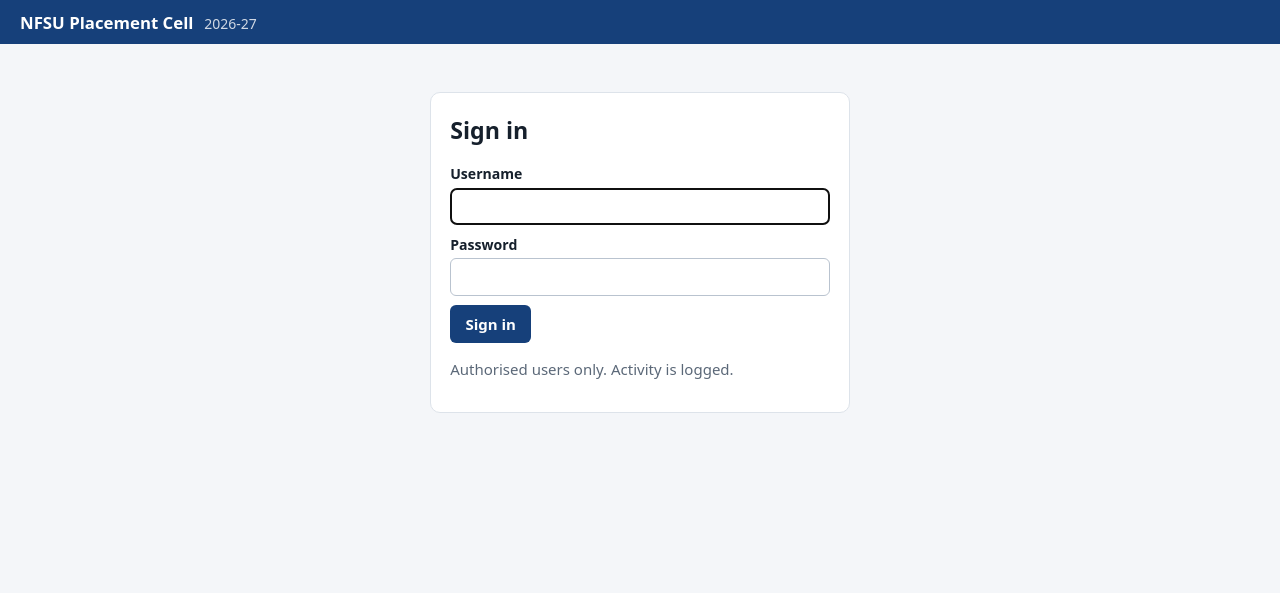
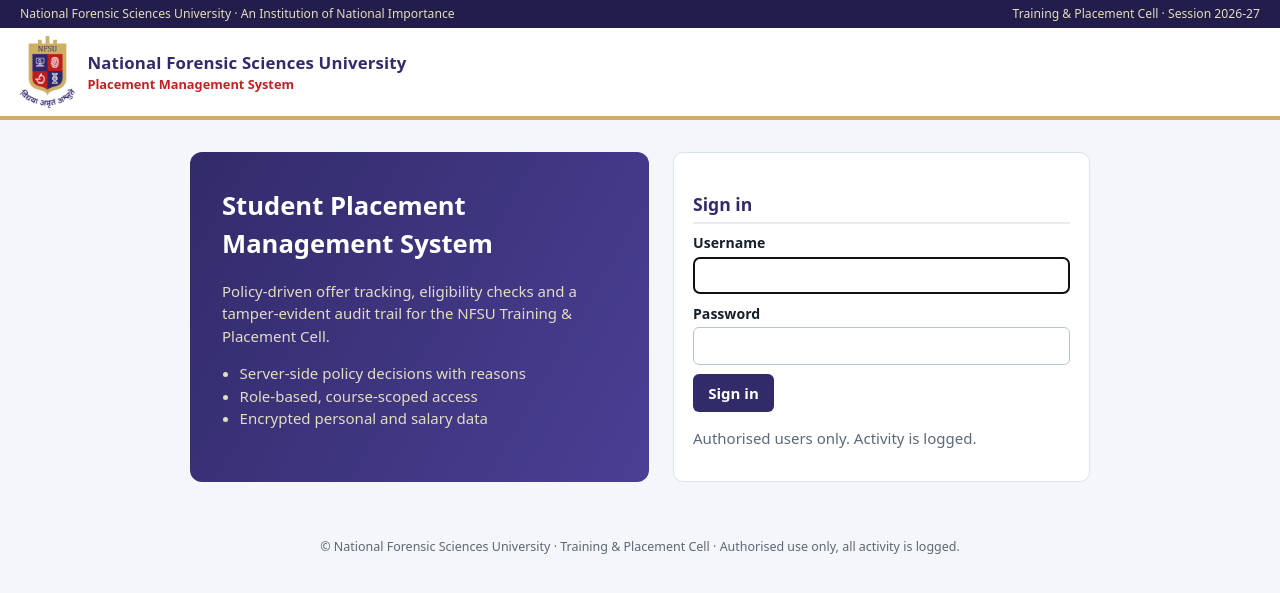
Before and after one commit to shreyamishra-25/placement_cell, a Flask app: page /login in a window 1280 px wide. Shown: the top 593 px of the page. Run offline with Flask 3, Linux system fonts and the light colour scheme; some libraries are stand-ins or nearby versions.

Commit message:
NFSU logo and theme

```diff
--- a/app/__init__.py
+++ b/app/__init__.py
@@ -4,7 +4,7 @@ import secrets
 from datetime import timedelta
 
 from cryptography.fernet import Fernet
-from flask import Flask, render_template, request
+from flask import Flask, render_template, request, url_for
 from flask_login import LoginManager
 from flask_wtf.csrf import CSRFError, CSRFProtect, generate_csrf
 from markupsafe import Markup, escape
@@ -101,6 +101,14 @@ def create_app(overrides=None):
             COURSES=COURSES,
         )
 
+    def logo_url():
+        # Drop the official logo at app/static/img/nfsu-logo.(png|svg|jpg|webp); a neutral monogram shows until then.
+        for ext in ("png", "svg", "jpg", "jpeg", "webp"):
+            if os.path.exists(os.path.join(app.static_folder, "img", f"nfsu-logo.{ext}")):
+                return url_for("static", filename=f"img/nfsu-logo.{ext}")
+        return None
+
+    app.jinja_env.globals["logo_url"] = logo_url
     app.jinja_env.globals["csrf_input"] = lambda: Markup(
         f'<input type="hidden" name="csrf_token" value="{escape(generate_csrf())}">')
 
--- a/app/static/style.css
+++ b/app/static/style.css
@@ -49,3 +49,54 @@ dl.kv{display:grid;grid-template-columns:max-content 1fr;gap:.3rem 1.2rem;margin
 .pager{display:flex;gap:.5rem;margin:.8rem 0;align-items:center}
 code,.mono{font-family:ui-monospace,Menlo,Consolas,monospace;font-size:.82rem;word-break:break-all}
 .row{display:flex;flex-wrap:wrap;gap:.6rem;align-items:center}
+
+/* ---- NFSU theme ---- */
+:root{--brand:#0b2a5b;--brand2:#e6ecf7;--accent:#b3202a;--gold:#d9a400}
+.utility{background:#071c3f;color:#c9d6ee;font-size:.76rem;display:flex;flex-wrap:wrap;justify-content:space-between;gap:.2rem 1rem;padding:.3rem 1.25rem}
+header.top{background:#fff;color:var(--ink);border-bottom:4px solid var(--accent);padding:.7rem 1.25rem;justify-content:space-between}
+header.top a{color:var(--brand)}
+.brand{display:flex;align-items:center;gap:.8rem;text-decoration:none}
+.brand-text b{display:block;font-size:1.05rem;color:var(--brand);letter-spacing:.01em}
+.brand-text small{display:block;margin:0;opacity:1;color:var(--accent);font-weight:600;font-size:.8rem}
+.logo{height:54px;width:auto;display:block}
+.mono-logo{display:flex;align-items:center;justify-content:center;width:54px;height:54px;border-radius:50%;background:var(--brand);color:#fff;font-weight:800;font-size:.8rem;border:3px solid var(--gold)}
+.who{display:flex;align-items:center;gap:.6rem;font-weight:600;color:var(--brand)}
+.who small{display:block;font-weight:400;color:var(--mute);font-size:.72rem}
+.avatar{width:34px;height:34px;border-radius:50%;background:var(--brand);color:#fff;display:flex;align-items:center;justify-content:center}
+button.signout{background:var(--accent);padding:.35rem .8rem;font-size:.85rem}
+nav.menu{background:var(--brand);display:flex;flex-wrap:wrap;gap:0;padding:0 .8rem;margin:0}
+nav.menu a{color:#fff;text-decoration:none;padding:.65rem .9rem;font-size:.9rem;font-weight:500;border-bottom:3px solid transparent}
+nav.menu a:hover{background:#12397a;border-bottom-color:var(--gold);text-decoration:none}
+.hero{display:flex;flex-wrap:wrap;justify-content:space-between;align-items:center;gap:1rem;background:linear-gradient(120deg,#0b2a5b,#1b4a95);color:#fff;border-radius:12px;padding:1.2rem 1.5rem;margin-bottom:1.1rem}
+.hero h1{margin:0;color:#fff}.hero p{margin:.2rem 0 0;color:#cfdcf3}
+.hero-stat{min-width:200px}.hero-stat b{font-size:2rem;display:block}.hero-stat span{font-size:.8rem;color:#cfdcf3}
+progress{width:100%;height:8px;accent-color:var(--gold);vertical-align:middle}
+td progress{width:70px;margin-left:.4rem}
+.tile{border-left:4px solid var(--brand);box-shadow:0 1px 3px rgba(11,42,91,.08)}
+.tile.good{border-left-color:var(--ok)}.tile.warn{border-left-color:var(--gold)}.tile.bad{border-left-color:var(--accent)}
+.tile b{color:var(--brand)}
+h2{color:var(--brand);border-bottom:2px solid var(--brand2);padding-bottom:.25rem}
+th{background:var(--brand);color:#fff}
+button,.btn{background:var(--brand)}button.sec,.btn.sec{color:var(--brand);border-color:var(--brand);background:#fff}
+.login{display:grid;grid-template-columns:1.1fr 1fr;gap:1.5rem;align-items:stretch;max-width:900px;margin:2rem auto}
+.login-art{background:linear-gradient(150deg,#0b2a5b,#1b4a95);color:#fff;border-radius:12px;padding:2rem}
+.login-art h1{color:#fff;font-size:1.6rem}.login-art p,.login-art li{color:#cfdcf3}.login-art ul{padding-left:1.1rem}
+.login-form{margin:0;align-self:center}
+.foot{text-align:center;color:var(--mute);font-size:.78rem;padding:1.5rem 1rem}
+@media(max-width:700px){.login{grid-template-columns:1fr}.utility{display:none}}
+.grid.g4{grid-template-columns:repeat(4,1fr)}@media(max-width:700px){.grid.g4{grid-template-columns:repeat(2,1fr)}}
+
+/* ---- NFSU palette (from the official logo: indigo / red / gold) ---- */
+:root{--brand:#322b6a;--brand2:#ebe9f5;--accent:#c02222;--gold:#cdad68}
+.utility{background:#221d4a;color:#e4dcc2}
+header.top{border-bottom:4px solid var(--gold);padding:.5rem 1.25rem}
+.logo{height:72px}
+.brand-text b{color:var(--brand)}.brand-text small{color:var(--accent)}
+nav.menu{background:var(--brand);border-bottom:3px solid var(--accent)}
+nav.menu a:hover{background:#40388a;border-bottom-color:var(--gold)}
+.hero,.login-art{background:linear-gradient(120deg,#322b6a,#4a3f94)}
+.hero p,.hero-stat span,.login-art p,.login-art li{color:#e4dcc2}
+progress{accent-color:var(--gold)}
+.avatar{background:var(--brand)}button.signout,.badge.block{background-color:var(--accent)}
+.badge.block{background:var(--errbg)}
+a{color:#322b6a}
--- a/app/templates/base.html
+++ b/app/templates/base.html
@@ -3,10 +3,19 @@
 <title>{% block title %}Placement Cell{% endblock %} - NFSU Placement</title>
 <link rel="stylesheet" href="{{ url_for('static', filename='style.css') }}"></head>
 <body>
+<div class="utility"><span>National Forensic Sciences University &middot; An Institution of National Importance</span><span>Training &amp; Placement Cell &middot; Session 2026-27</span></div>
 <header class="top">
-  <a class="brand" href="{{ url_for('main.index') }}">NFSU Placement Cell <small>2026-27</small></a>
+  <a class="brand" href="{{ url_for('main.index') }}">
+    {% if logo_url() %}<img class="logo" src="{{ logo_url() }}" alt="NFSU logo">{% else %}<span class="logo mono-logo" aria-hidden="true">NFSU</span>{% endif %}
+    <span class="brand-text"><b>National Forensic Sciences University</b><small>Placement Management System</small></span>
+  </a>
   {% if current_user.is_authenticated %}
-  <nav>
+  <div class="who"><span class="avatar">{{ current_user.username[:1]|upper }}</span><span>{{ current_user.username }}<small>{{ current_user.role|capitalize }}</small></span>
+    <form method="post" action="{{ url_for('auth.logout') }}" class="inline">{{ csrf_input() }}<button class="signout">Sign out</button></form></div>
+  {% endif %}
+</header>
+{% if current_user.is_authenticated %}
+<nav class="menu">
   {% if has_perm('dashboard.view') %}<a href="{{ url_for('admin.dashboard') }}">Dashboard</a>{% endif %}
   {% if has_perm('student.view') %}<a href="{{ url_for('students.index') }}">{{ 'My record' if current_user.role == 'student' else 'Students' }}</a>{% endif %}
   {% if has_perm('offer.view') %}<a href="{{ url_for('offers.index') }}">Offers</a>{% endif %}
@@ -17,11 +26,11 @@
   {% if has_perm('audit.view') %}<a href="{{ url_for('admin.audit_view') }}">Audit</a>{% endif %}
   {% if has_perm('user.manage') %}<a href="{{ url_for('admin.users') }}">Users</a><a href="{{ url_for('admin.retention') }}">Retention</a>{% endif %}
   <a href="{{ url_for('auth.account') }}">Account</a>
-    <form method="post" action="{{ url_for('auth.logout') }}" class="inline">{{ csrf_input() }}<button class="link">Sign out ({{ current_user.username }} &middot; {{ current_user.role }})</button></form>
 </nav>
 {% endif %}
-</header>
 <main>
 {% with msgs = get_flashed_messages(with_categories=true) %}{% for cat, m in msgs %}<div class="flash {{ cat }}">{{ m }}</div>{% endfor %}{% endwith %}
 {% block content %}{% endblock %}
-</main></body></html>
+</main>
+<footer class="foot">&copy; National Forensic Sciences University &middot; Training &amp; Placement Cell &middot; Authorised use only, all activity is logged.</footer>
+</body></html>
--- a/app/templates/login.html
+++ b/app/templates/login.html
@@ -1,10 +1,14 @@
 {% extends "base.html" %}{% block title %}Sign in{% endblock %}
 {% block content %}
-<section class="card narrow"><h1>Sign in</h1>
-<form method="post" class="stack" autocomplete="off">{{ csrf_input() }}
-<input type="hidden" name="next" value="{{ next }}">
-<label>Username<input name="username" maxlength="40" required autofocus></label>
-<label>Password<input type="password" name="password" maxlength="200" required></label>
-<button>Sign in</button></form>
-<p class="muted">Authorised users only. Activity is logged.</p></section>
+<section class="login">
+  <div class="login-art"><h1>Student Placement<br>Management System</h1><p>Policy-driven offer tracking, eligibility checks and a tamper-evident audit trail for the NFSU Training &amp; Placement Cell.</p>
+    <ul><li>Server-side policy decisions with reasons</li><li>Role-based, course-scoped access</li><li>Encrypted personal and salary data</li></ul></div>
+  <div class="card login-form"><h2>Sign in</h2>
+    <form method="post" class="stack" autocomplete="off">{{ csrf_input() }}
+    <input type="hidden" name="next" value="{{ next }}">
+    <label>Username<input name="username" maxlength="40" required autofocus></label>
+    <label>Password<input type="password" name="password" maxlength="200" required></label>
+    <button>Sign in</button></form>
+    <p class="muted">Authorised users only. Activity is logged.</p></div>
+</section>
 {% endblock %}
```
Also changed, not shown: app/templates/dashboard.html (+10 -9 lines), README.md, app/static/img/nfsu-logo.png (added), 2 other files. Lines whose indentation alone changed are shown as unchanged.
